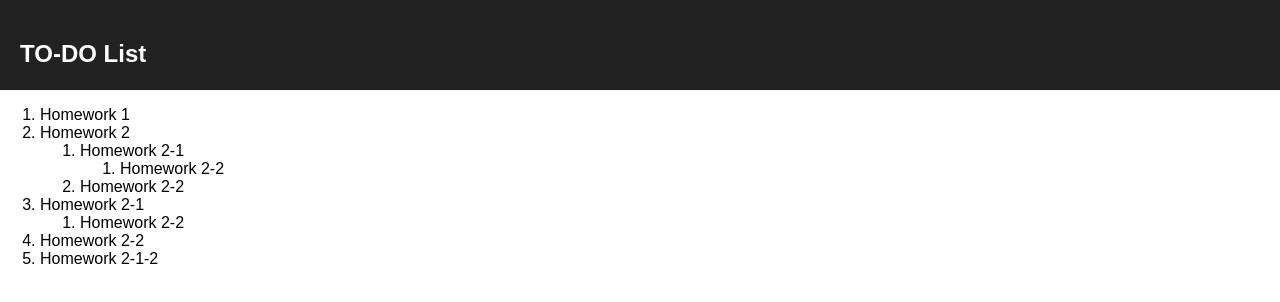
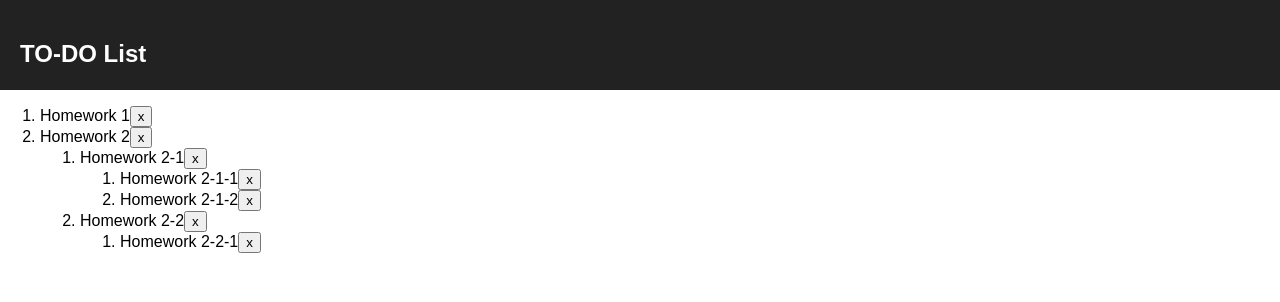
Before and after one commit to guryanova-maria/reactjs, a React (Create React App) app: page / in a window 1280 px wide. Shown: the top 302 px of the page. Built offline with nearby package versions, Linux system fonts and the light colour scheme.

Commit message:
delete items

```diff
--- a/src/App.js
+++ b/src/App.js
@@ -1,16 +1,17 @@
-import React, { Component } from 'react';
+import React, {Component} from 'react';
 import Sidebar from './Sidebar'
 import './App.css';
 import './Sidebar.css';
 
 class App extends Component {
+
     render() {
         return (
             <div className="App">
                 <div className="App-header">
                     <h2>TO-DO List</h2>
                 </div>
-        <Sidebar />
+                <Sidebar/>
             </div>
         );
     }
--- a/src/Categories.js
+++ b/src/Categories.js
@@ -8,12 +8,23 @@ class Categories extends Component {
             list: [
                 {id: 'item_01', name: 'Homework 1', nodes: [], parentId: null},
                 {id: 'item_02', name: 'Homework 2', nodes: ['item_03', 'item_04'], parentId: null},
-                {id: 'item_03', name: 'Homework 2-1', nodes: ['item_04'], parentId: 'item_02'},
-                {id: 'item_04', name: 'Homework 2-2', nodes: [], parentId: 'item_02'},
-                {id: 'item_05', name: 'Homework 2-1-2', nodes: [], parentId: 'item_03'}
-            ],
-            itemsRendered: []
+                {id: 'item_03', name: 'Homework 2-1', nodes: ['item_05', 'item_06'], parentId: 'item_02'},
+                {id: 'item_04', name: 'Homework 2-2', nodes: ['item_07'], parentId: 'item_02'},
+                {id: 'item_05', name: 'Homework 2-1-1', nodes: [], parentId: 'item_03'},
+                {id: 'item_06', name: 'Homework 2-1-2', nodes: [], parentId: 'item_03'},
+                {id: 'item_07', name: 'Homework 2-2-1', nodes: [], parentId: 'item_04'}
+            ]
         };
+
+        this.deleteItem = this.deleteItem.bind(this);
+    }
+
+    deleteItem(id) {
+        const newState = this.state.list.slice();
+        newState.splice(id, 1);
+        this.setState({
+            list: newState
+        });
     }
 
     render() {
@@ -21,18 +32,21 @@ class Categories extends Component {
 
         return (
             <div>
-                <List list={list} fullList={list}/>
+                <List list={list} fullList={list} parentId={null} deleteItem={this.deleteItem} />
             </div>
         );
     }
 }
 
-const List = ({list, fullList}) => {
+const List = ({list, fullList, parentId = null, deleteItem}) => {
     return(
         <ol>
             {
+
                 list.map(item =>
-                    <ListItem item={item} fullList={fullList}/>
+                    item.parentId === parentId
+                        ? <ListItem item={item} fullList={fullList} deleteItem={deleteItem}/>
+                        : null
                 )
             }
         </ol>
@@ -45,18 +59,19 @@ let getItemById = (id, fullList) => {
             return fullList[i];
         }
     }
-}
+};
 
-const ListItem = ({item, fullList}) => {
+const ListItem = ({item, fullList, deleteItem}) => {
     let nodesList = item.nodes.map(node => getItemById(node, fullList));
     return (
         <li key={item.id}>
             {item.name}
+            <button onClick={ () => {deleteItem(item.id)}}>x</button>
             {!!nodesList.length &&
-            <List list={nodesList} fullList={fullList}/>
+            <List list={nodesList} fullList={fullList} parentId={item.id} deleteItem={deleteItem}/>
             }
         </li>
     )
-}
+};
 
 export default Categories;
```
Lines whose indentation alone changed are shown as unchanged.
